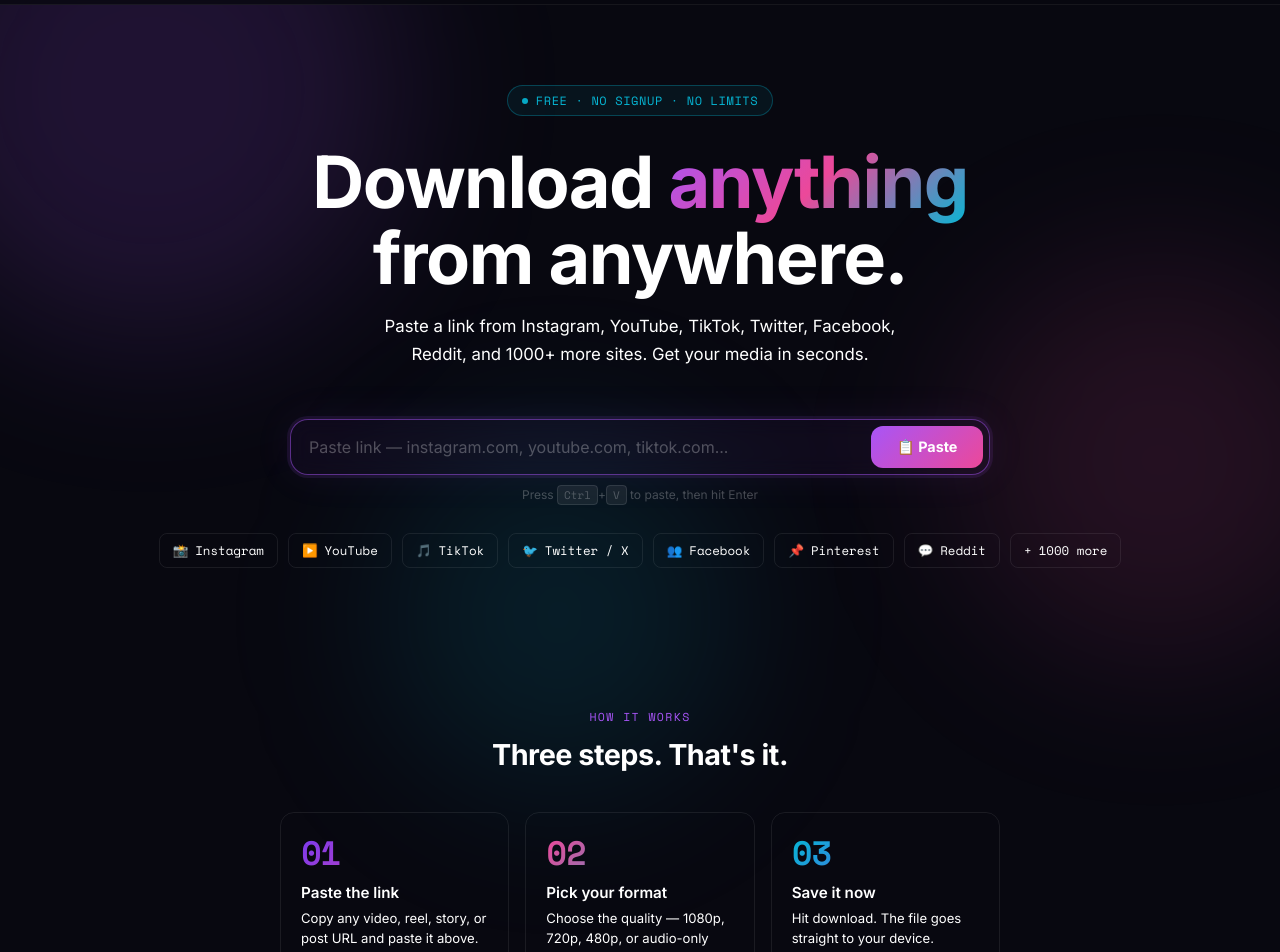
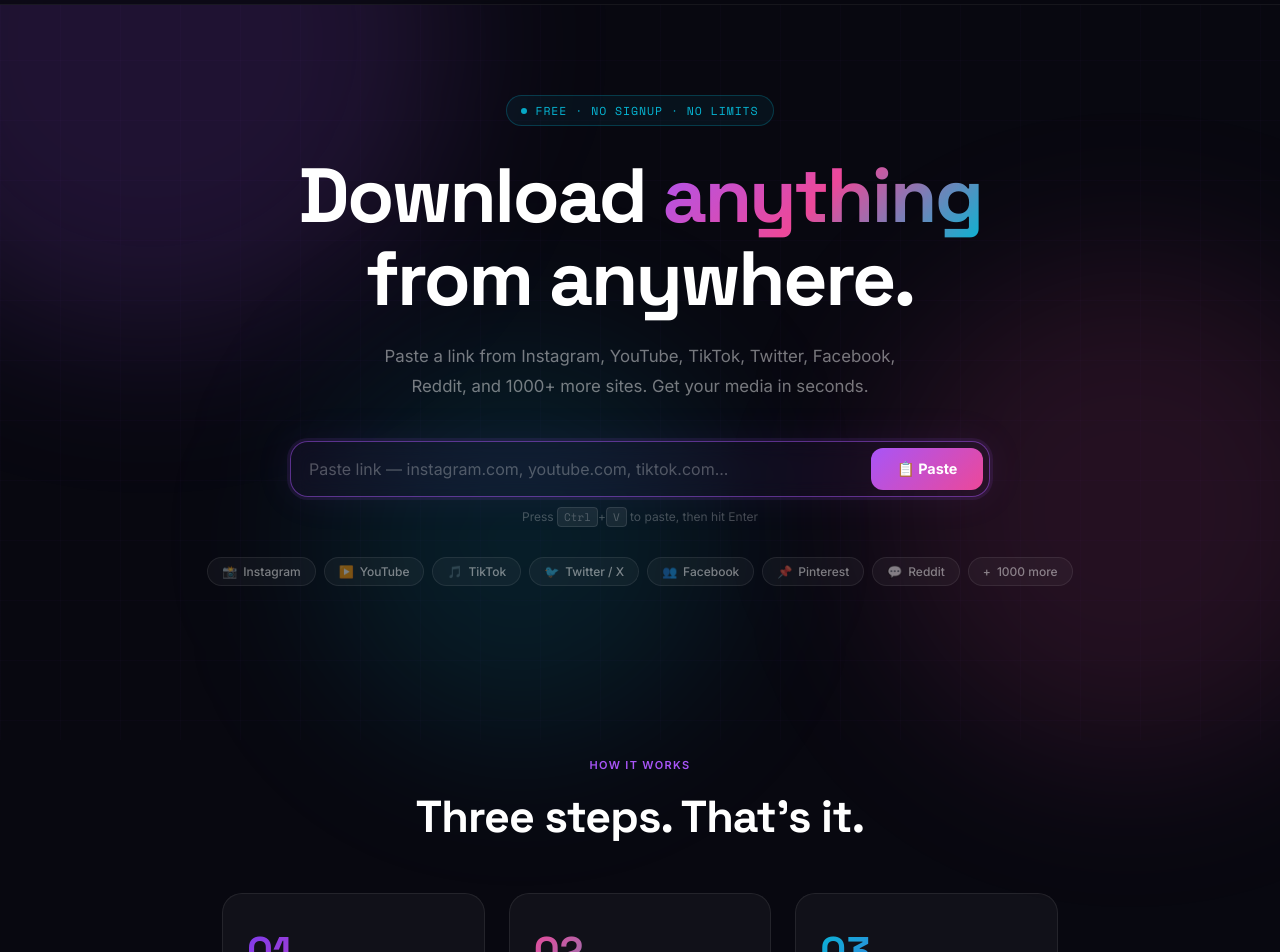
Before and after one commit to subhrakanta2005/saveitnow, a React (Create React App) app in the folder frontend/: page / in a window 1280 px wide. Shown: the part 60-1012 px from the top of the page. Built offline with nearby package versions, Linux system fonts and the light colour scheme.

Commit message:
Add files via upload

```diff
--- a/frontend/src/pages/Home.css
+++ b/frontend/src/pages/Home.css
@@ -1,108 +1,111 @@
-.home {
-  position: relative;
-  min-height: 100vh;
-}
+.home { position: relative; min-height: 100vh; }
 
-/* Blobs */
-.blob {
+/* Ambient blobs */
+.blob { position: fixed; border-radius: 50%; filter: blur(80px); pointer-events: none; z-index: 0; }
+.blob-1 { width: 600px; height: 600px; background: var(--glow-purple); top: -200px; left: -150px; }
+.blob-2 { width: 500px; height: 500px; background: var(--glow-pink); top: 40%; right: -100px; }
+.blob-3 { width: 400px; height: 400px; background: var(--glow-cyan); bottom: 0; left: 25%; }
+
+/* Grid overlay */
+.home::before {
+  content: '';
   position: fixed;
-  border-radius: 50%;
-  filter: blur(80px);
+  inset: 0;
+  background-image: linear-gradient(rgba(168,85,247,0.025) 1px, transparent 1px),
+    linear-gradient(90deg, rgba(168,85,247,0.025) 1px, transparent 1px);
+  background-size: 60px 60px;
   pointer-events: none;
   z-index: 0;
 }
-.blob-1 { width: 500px; height: 500px; background: var(--glow-purple); top: -100px; left: -100px; }
-.blob-2 { width: 400px; height: 400px; background: var(--glow-pink); top: 40%; right: -80px; }
-.blob-3 { width: 350px; height: 350px; background: var(--glow-cyan); bottom: -50px; left: 30%; }
 
 /* Hero */
 .hero {
   position: relative;
   z-index: 2;
   text-align: center;
-  padding: 80px 20px 60px;
+  padding: 90px 20px 60px;
 }
 
 .hero-eyebrow {
   display: inline-flex;
   align-items: center;
   gap: 8px;
-  font-size: 0.75rem;
+  font-size: 0.72rem;
   font-family: 'Space Mono', monospace;
   color: var(--cyan);
-  border: 1px solid rgba(6, 182, 212, 0.3);
-  background: rgba(6, 182, 212, 0.07);
+  border: 1px solid rgba(6,182,212,0.25);
+  background: rgba(6,182,212,0.06);
   padding: 6px 14px;
-  border-radius: 20px;
+  border-radius: 100px;
   margin-bottom: 28px;
-  letter-spacing: 0.05em;
+  letter-spacing: 0.08em;
   text-transform: uppercase;
 }
 
 .dot {
-  width: 6px;
-  height: 6px;
+  width: 6px; height: 6px;
   background: var(--cyan);
   border-radius: 50%;
   animation: pulse 2s infinite;
 }
 
-@keyframes pulse {
-  0%, 100% { opacity: 1; }
-  50% { opacity: 0.3; }
-}
+@keyframes pulse { 0%,100%{opacity:1} 50%{opacity:0.3} }
 
-h1 {
-  font-size: clamp(2.5rem, 6vw, 4.5rem);
+.hero h1 {
+  font-family: 'Space Grotesk', sans-serif;
+  font-size: clamp(2.8rem, 6vw, 5rem);
   font-weight: 700;
-  line-height: 1.05;
-  letter-spacing: -1.5px;
-  margin-bottom: 18px;
-}
-
-.grad-text {
-  background: linear-gradient(135deg, #a78bfa 0%, #ec4899 50%, #67e8f9 100%);
-  -webkit-background-clip: text;
-  -webkit-text-fill-color: transparent;
-  background-clip: text;
+  line-height: 1.08;
+  letter-spacing: -0.03em;
+  margin-bottom: 1.4rem;
+  color: #fff;
 }
 
 .hero-sub {
-  color: var(--muted);
   font-size: 1.05rem;
+  color: var(--text-muted);
   max-width: 520px;
-  margin: 0 auto 50px;
-  line-height: 1.65;
+  margin: 0 auto 2.5rem;
+  line-height: 1.75;
 }
 
+/* Platforms */
 .platforms {
   display: flex;
   flex-wrap: wrap;
   justify-content: center;
-  gap: 10px;
-  margin-top: 30px;
+  gap: 0.5rem;
+  margin-top: 2rem;
 }
 
 .platform-badge {
   display: flex;
   align-items: center;
-  gap: 7px;
-  background: var(--card);
+  gap: 6px;
+  padding: 6px 14px;
+  border-radius: 100px;
   border: 1px solid var(--border);
-  border-radius: 8px;
-  padding: 7px 13px;
-  font-size: 0.78rem;
-  color: var(--muted);
-  font-family: 'Space Mono', monospace;
+  background: var(--surface);
+  font-size: 12px;
+  font-weight: 500;
+  color: var(--text-muted);
+  transition: all 0.2s;
+  cursor: default;
+}
+
+.platform-badge:hover {
+  border-color: rgba(168,85,247,0.35);
+  background: rgba(168,85,247,0.08);
+  color: #fff;
 }
 
 /* Result section */
 .result-section {
   position: relative;
   z-index: 2;
-  max-width: 680px;
+  max-width: 700px;
   margin: 0 auto;
-  padding: 0 20px 60px;
+  padding: 0 1rem 2rem;
 }
 
 .loading-box {
@@ -110,85 +113,100 @@ h1 {
   align-items: center;
   justify-content: center;
   gap: 12px;
-  padding: 30px;
-  color: var(--muted);
-  font-size: 0.9rem;
+  padding: 2.5rem;
+  background: var(--surface);
+  border: 1px solid var(--border);
+  border-radius: 20px;
+  color: var(--text-muted);
+  font-size: 0.95rem;
 }
 
 .big-spinner {
-  display: inline-block;
-  width: 20px; height: 20px;
-  border: 2px solid var(--border);
+  width: 22px; height: 22px;
+  border: 2px solid rgba(168,85,247,0.25);
   border-top-color: var(--purple);
   border-radius: 50%;
   animation: spin 0.7s linear infinite;
+  display: inline-block;
 }
 
 @keyframes spin { to { transform: rotate(360deg); } }
 
 .error-box {
-  background: rgba(239, 68, 68, 0.08);
-  border: 1px solid rgba(239, 68, 68, 0.3);
-  border-radius: 10px;
-  padding: 14px 18px;
-  color: #fca5a5;
-  font-size: 0.85rem;
-  max-width: 680px;
-  margin: 0 auto;
+  padding: 1rem 1.25rem;
+  background: rgba(236,72,153,0.07);
+  border: 1px solid rgba(236,72,153,0.2);
+  border-radius: 14px;
+  color: rgba(255,255,255,0.7);
+  font-size: 14px;
+  margin-bottom: 1rem;
 }
 
 /* How it works */
 .how-section {
   position: relative;
   z-index: 2;
-  max-width: 760px;
+  text-align: center;
+  padding: 5rem 2rem;
+  max-width: 900px;
   margin: 0 auto;
-  padding: 20px 20px 80px;
-  text-align: center;
 }
 
 .section-label {
-  font-size: 0.72rem;
-  font-family: 'Space Mono', monospace;
+  font-size: 11px;
+  font-weight: 600;
+  letter-spacing: 0.12em;
+  text-transform: uppercase;
   color: var(--purple);
-  text-transform: uppercase;
-  letter-spacing: 0.12em;
-  margin-bottom: 12px;
+  margin-bottom: 1rem;
 }
 
 .section-title {
-  font-size: 1.8rem;
+  font-family: 'Space Grotesk', sans-serif;
+  font-size: clamp(1.8rem, 4vw, 2.8rem);
   font-weight: 700;
-  letter-spacing: -0.5px;
-  margin-bottom: 40px;
+  color: #fff;
+  margin-bottom: 3rem;
+  letter-spacing: -0.02em;
 }
 
 .steps {
   display: grid;
-  grid-template-columns: repeat(auto-fit, minmax(180px, 1fr));
-  gap: 16px;
+  grid-template-columns: repeat(auto-fit, minmax(220px, 1fr));
+  gap: 1.5rem;
 }
 
 .step {
-  background: var(--card);
+  padding: 2rem 1.5rem;
+  background: var(--surface);
   border: 1px solid var(--border);
-  border-radius: 14px;
-  padding: 24px 20px;
+  border-radius: 20px;
   text-align: left;
+  transition: all 0.3s;
+}
+
+.step:hover {
+  border-color: rgba(168,85,247,0.25);
+  background: rgba(168,85,247,0.06);
+  transform: translateY(-3px);
 }
 
 .step-num {
-  font-family: 'Space Mono', monospace;
-  font-size: 2rem;
+  font-family: 'Space Grotesk', sans-serif;
+  font-size: 2.5rem;
   font-weight: 700;
-  line-height: 1;
-  margin-bottom: 14px;
+  margin-bottom: 0.75rem;
 }
 
-.step-title { font-weight: 600; font-size: 0.95rem; margin-bottom: 6px; }
-.step-desc { font-size: 0.82rem; color: var(--muted); line-height: 1.55; }
+.step-title {
+  font-weight: 700;
+  font-size: 1rem;
+  color: #fff;
+  margin-bottom: 0.5rem;
+}
 
-@media (max-width: 500px) {
-  .hero { padding: 50px 16px 40px; }
-  h1 { letter-spacing: -0.5px; }
+.step-desc {
+  font-size: 13.5px;
+  color: var(--text-muted);
+  line-height: 1.65;
 }
```
